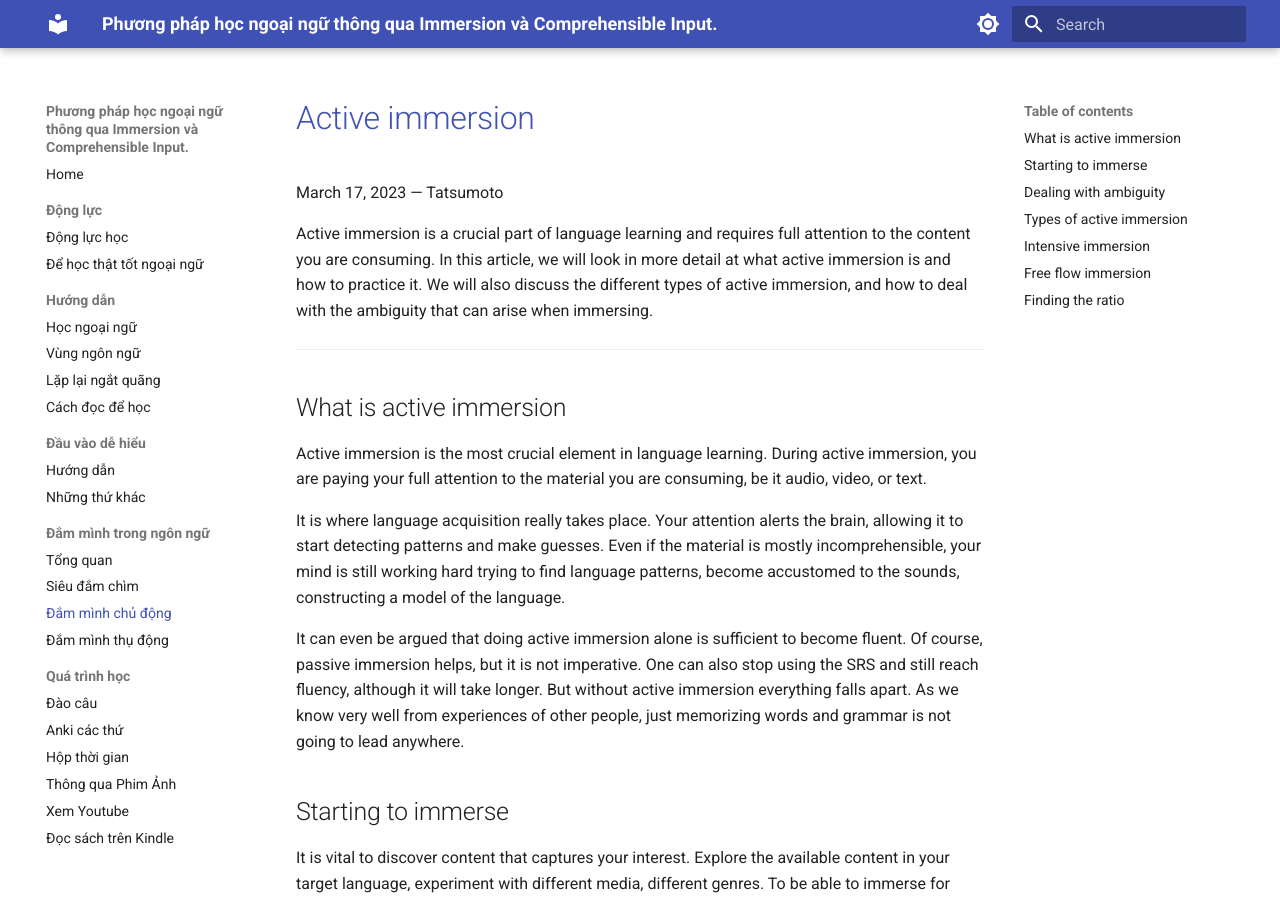
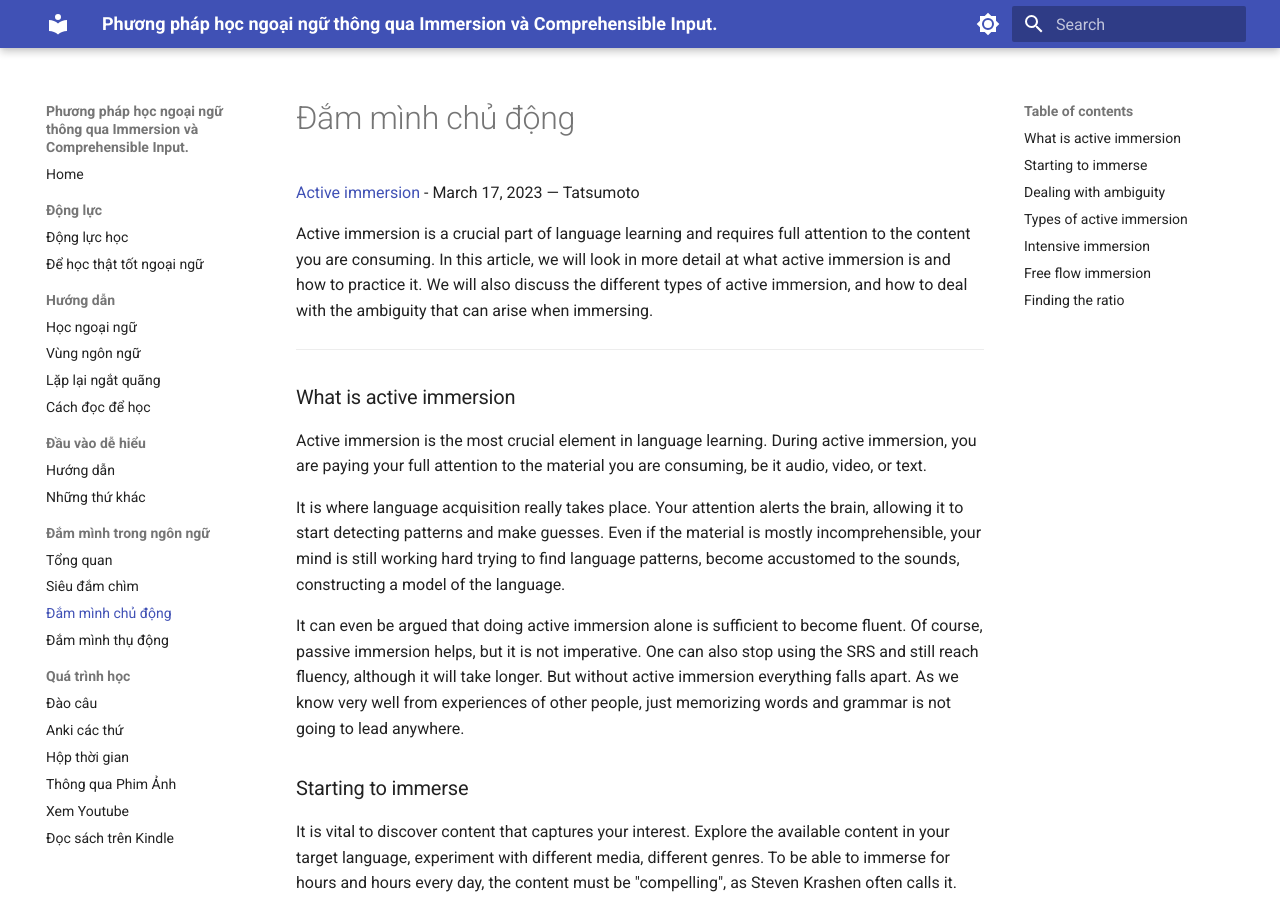
Before and after one commit to daihocmo/ngoai-ngu, an MkDocs documentation site: the page built from docs/active.md, in a window 1280 px wide and 900 px high. Built offline with MkDocs 1.6.1 and Material for MkDocs 9.7.7, drawn with Linux system fonts in a browser that asks for light colours; some of the changed lines change nothing that is shown.

Commit message:
Sửa lại Hyperlink

```diff
--- a/docs/active.md
+++ b/docs/active.md
@@ -1,12 +1,10 @@
-# [Active immersion](https://tatsumoto.neocities.org/blog/active-immersion.html)
-
-March 17, 2023 — Tatsumoto
+[Active immersion](https://tatsumoto.neocities.org/blog/active-immersion.html) - March 17, 2023 — Tatsumoto
 
 Active immersion is a crucial part of language learning and requires full attention to the content you are consuming. In this article, we will look in more detail at what active immersion is and how to practice it. We will also discuss the different types of active immersion, and how to deal with the ambiguity that can arise when immersing.
 
 ---
 
-## [](https://tatsumoto.neocities.org/blog/active-immersion#what-is-active-immersion "Permanent link")What is active immersion
+### What is active immersion
 
 Active immersion is the most crucial element in language learning. During active immersion, you are paying your full attention to the material you are consuming, be it audio, video, or text.
 
@@ -14,7 +12,7 @@ It is where language acquisition really takes place. Your attention alerts the b
 
 It can even be argued that doing active immersion alone is sufficient to become fluent. Of course, passive immersion helps, but it is not imperative. One can also stop using the SRS and still reach fluency, although it will take longer. But without active immersion everything falls apart. As we know very well from experiences of other people, just memorizing words and grammar is not going to lead anywhere.
 
-## [](https://tatsumoto.neocities.org/blog/active-immersion#starting-to-immerse "Permanent link")Starting to immerse
+### Starting to immerse
 
 It is vital to discover content that captures your interest. Explore the available content in your target language, experiment with different media, different genres. To be able to immerse for hours and hours every day, the content must be "compelling", as Steven Krashen often calls it. You have a long journey of learning ahead of you, so it's essential to have a strong passion and enthusiasm for something in the language. Only compelling content will be able to captivate you and hold your attention.
 
@@ -26,7 +24,7 @@ If a chosen immersion medium becomes boring, then let it go and move on to somet
 
 We have compiled a list of places where one can find immersion content to make it easy for beginners to get started. [Click here](https://tatsumoto.neocities.org/blog/resources.html#immersion-material) to explore it.
 
-## [](https://tatsumoto.neocities.org/blog/active-immersion#dealing-with-ambiguity "Permanent link")Dealing with ambiguity
+### Dealing with ambiguity
 
 When beginning to learn a new language, you're going to consume unfamiliar content that may seem impossible to understand at first. For a while, you're going to have to deal with not understanding or not understanding everything. However, it is important to acknowledge that this is a natural part of the language acquisition process and to remind yourself that it is only temporary.
 
```
